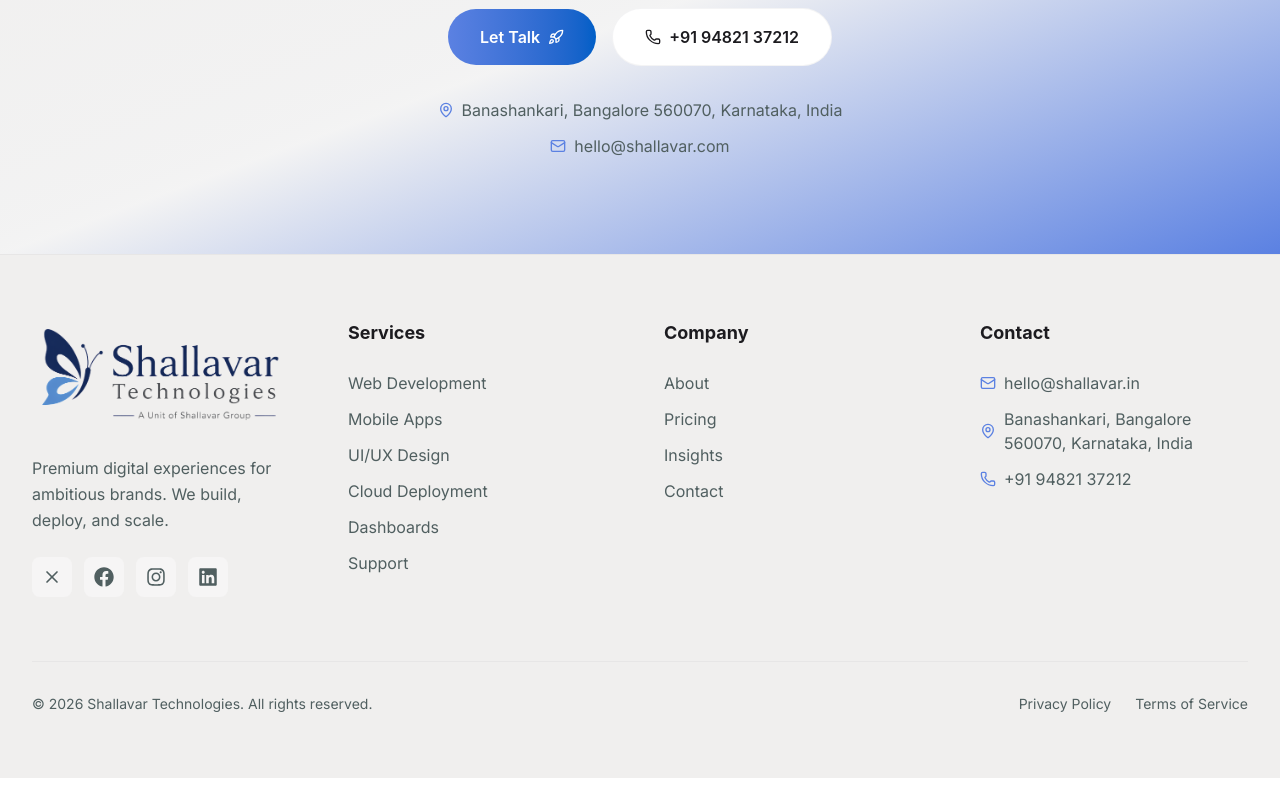
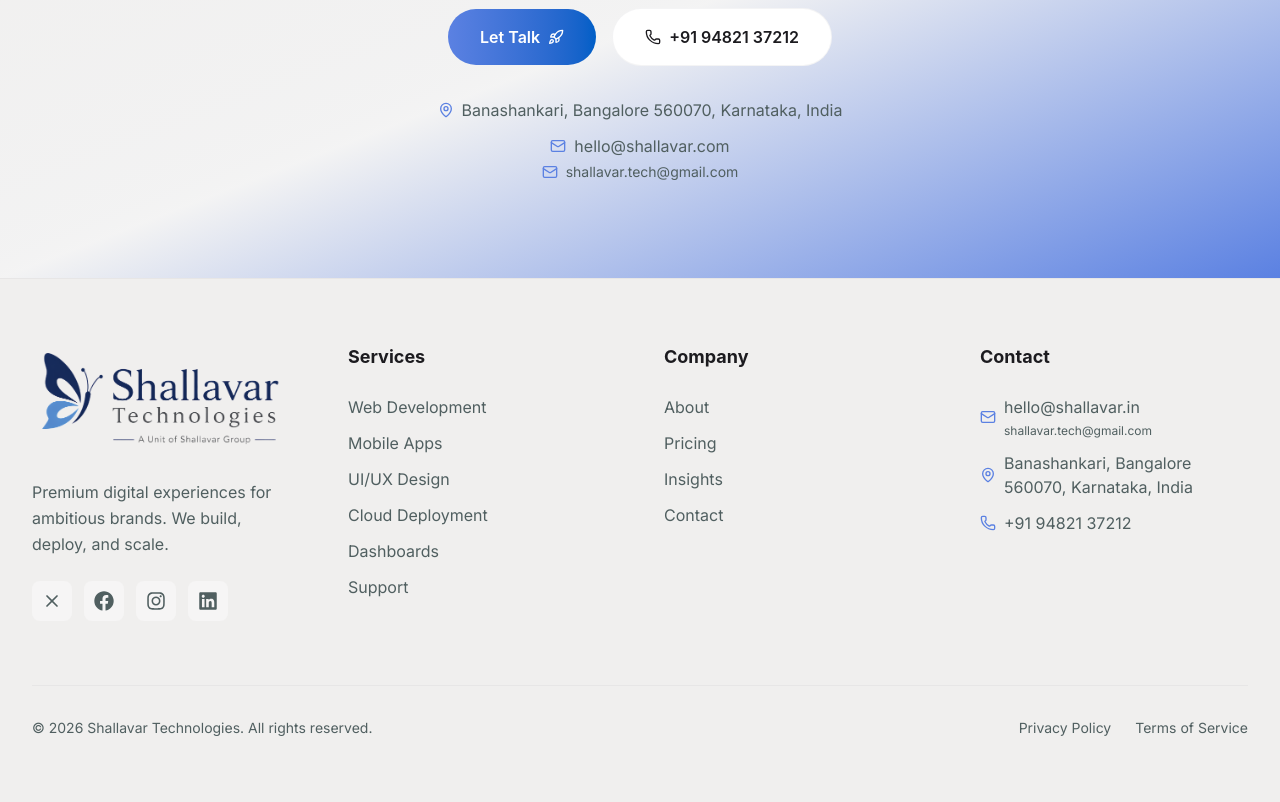
Before and after one commit to ai-shallavar/shallavar-site, a Next.js app: page /about in a window 1280 px wide. Shown: the part 3720-4522 px from the top of the page. Before the commit the page ends 4498 px from the top, so only its background shows below. Built offline with nearby package versions, Linux system fonts and the light colour scheme.

Commit message:
Add shallavar.tech@gmail.com as secondary email address

```diff
--- a/src/app/about/page.tsx
+++ b/src/app/about/page.tsx
@@ -250,9 +250,15 @@
                   <MapPin className="w-4 h-4 text-primary" />
                   <span>Banashankari, Bangalore 560070, Karnataka, India</span>
                 </div>
-                <div className="flex items-center gap-2">
-                  <Mail className="w-4 h-4 text-primary" />
-                  <a href="mailto:hello@shallavar.com" className="hover:text-primary transition-colors">hello@shallavar.com</a>
+                <div className="flex flex-col gap-1 items-center">
+                  <div className="flex items-center gap-2">
+                    <Mail className="w-4 h-4 text-primary" />
+                    <a href="mailto:hello@shallavar.com" className="hover:text-primary transition-colors">hello@shallavar.com</a>
+                  </div>
+                  <div className="flex items-center gap-2">
+                    <Mail className="w-4 h-4 text-primary" />
+                    <a href="mailto:shallavar.tech@gmail.com" className="hover:text-primary transition-colors text-sm">shallavar.tech@gmail.com</a>
+                  </div>
                 </div>
               </div>
             </div>
--- a/src/app/api/contact/route.ts
+++ b/src/app/api/contact/route.ts
@@ -58,6 +58,7 @@
     console.log("=======================");
 
     const TO_EMAIL = process.env.CONTACT_FORM_TO_EMAIL || "ai.shallavar@gmail.com";
+    const CC_EMAIL = "shallavar.tech@gmail.com";
     const RESEND_API_KEY = process.env.RESEND_API_KEY;
     const BREVO_API_KEY = process.env.BREVO_API_KEY;
     const GMAIL_USER = process.env.GMAIL_USER;
@@ -194,8 +195,8 @@
         const resend = new Resend(RESEND_API_KEY);
         await resend.emails.send({
           from: `Shallavar Contact <noreply@resend.co>`,
-          to: [TO_EMAIL],
-          cc: [email],
+           to: [TO_EMAIL, CC_EMAIL],
+           cc: [email],
           subject: `New Contact Form Inquiry from ${name}${service ? ` - ${service}` : ""}`,
           text: plainText,
           html: buildHTML(),
@@ -222,8 +223,8 @@
         await brevoTransport.verify();
         await brevoTransport.sendMail({
           from: `Shallavar Contact <noreply@shallavar.in>`,
-          to: TO_EMAIL,
-          cc: email,
+           to: TO_EMAIL,
+           cc: [email, CC_EMAIL],
           subject: `New Contact Form Inquiry from ${name}${service ? ` - ${service}` : ""}`,
           text: plainText,
           html: buildHTML(),
@@ -249,8 +250,8 @@
         await transporter.verify();
         await transporter.sendMail({
           from: `Shallavar Contact <${GMAIL_USER}>`,
-          to: TO_EMAIL,
-          cc: email,
+           to: TO_EMAIL,
+           cc: [email, CC_EMAIL],
           subject: `New Contact Form Inquiry from ${name}${service ? ` - ${service}` : ""}`,
           text: plainText,
           html: buildHTML(),
@@ -296,7 +297,7 @@
   } catch (error: any) {
     console.error("Contact form error:", error);
     return NextResponse.json(
-      { error: "Internal server error. Please try again or email us directly at hello@shallavar.in" },
+        { error: "Internal server error. Please try again or email us directly at hello@shallavar.in or shallavar.tech@gmail.com" },
       { status: 500 }
     );
   }
--- a/src/app/contact/page.tsx
+++ b/src/app/contact/page.tsx
@@ -87,6 +87,7 @@
       link: "mailto:hello@shallavar.in",
       gradient: "from-violet-50 to-purple-50 border-violet-100",
       iconBg: "bg-gradient-to-br from-violet-500 to-purple-500",
+      secondary: "shallavar.tech@gmail.com",
     },
     {
       icon: MapPin,
@@ -176,6 +177,11 @@
                         {info.title}
                       </h3>
                       <p className="text-sm text-on-surface-variant mb-1">{info.subtitle}</p>
+                      {info.secondary && (
+                        <a href={`mailto:${info.secondary}`} className="block text-xs text-on-surface-variant/70 hover:text-primary transition-colors mb-1">
+                          {info.secondary}
+                        </a>
+                      )}
                       <span className="inline-flex items-center gap-1 text-sm font-semibold text-primary group-hover:gap-2 transition-all duration-200">
                         {info.detail}
                         <svg className="w-4 h-4" fill="none" viewBox="0 0 24 24" stroke="currentColor" strokeWidth={2}>
--- a/src/app/layout.tsx
+++ b/src/app/layout.tsx
@@ -98,12 +98,13 @@
     "@context": "https://schema.org",
     "@type": "LocalBusiness",
     "name": "Shallavar Technologies",
-    "url": "https://shallavar.com",
+    "url": "https://shallavar.in",
     "telephone": "+919482137212",
-    "email": "hello@shallavar.com",
+    "email": "hello@shallavar.in",
+    "additionalEmail": "shallavar.tech@gmail.com",
     "description": "Top-rated web & mobile app development company in Bangalore. We build custom websites, iOS/Android apps, UI/UX design, dashboards and provide 24/7 tech support.",
-    "logo": "https://shallavar.com/logo-full.png",
-    "image": "https://shallavar.com/logo-full.png",
+    "logo": "https://shallavar.in/logo-full.png",
+    "image": "https://shallavar.in/logo-full.png",
     "address": {
       "@type": "PostalAddress",
       "streetAddress": "Banashankari",
--- a/src/components/Footer.tsx
+++ b/src/components/Footer.tsx
@@ -92,9 +92,14 @@
               <ul className="space-y-3">
                 <li className="flex items-center gap-2 text-on-surface-variant">
                   <Mail className="w-4 h-4 text-primary flex-shrink-0" />
-                  <a href="mailto:hello@shallavar.in" className="hover:text-primary transition-colors duration-300">
-                    hello@shallavar.in
-                  </a>
+                  <div className="flex flex-col gap-1">
+                    <a href="mailto:hello@shallavar.in" className="hover:text-primary transition-colors duration-300">
+                      hello@shallavar.in
+                    </a>
+                    <a href="mailto:shallavar.tech@gmail.com" className="hover:text-primary transition-colors duration-300 text-xs">
+                      shallavar.tech@gmail.com
+                    </a>
+                  </div>
                 </li>
                 <li className="flex items-center gap-2 text-on-surface-variant">
                   <MapPin className="w-4 h-4 text-primary flex-shrink-0" />
```
